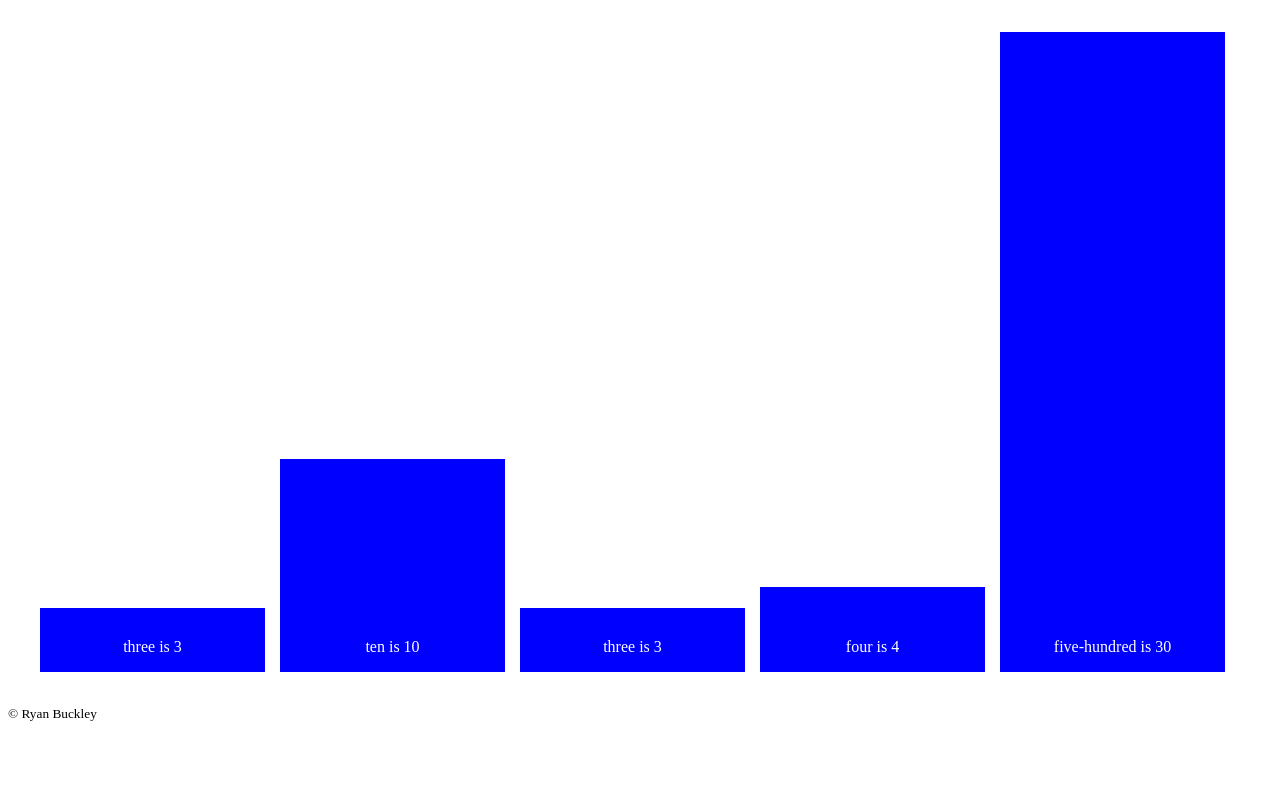
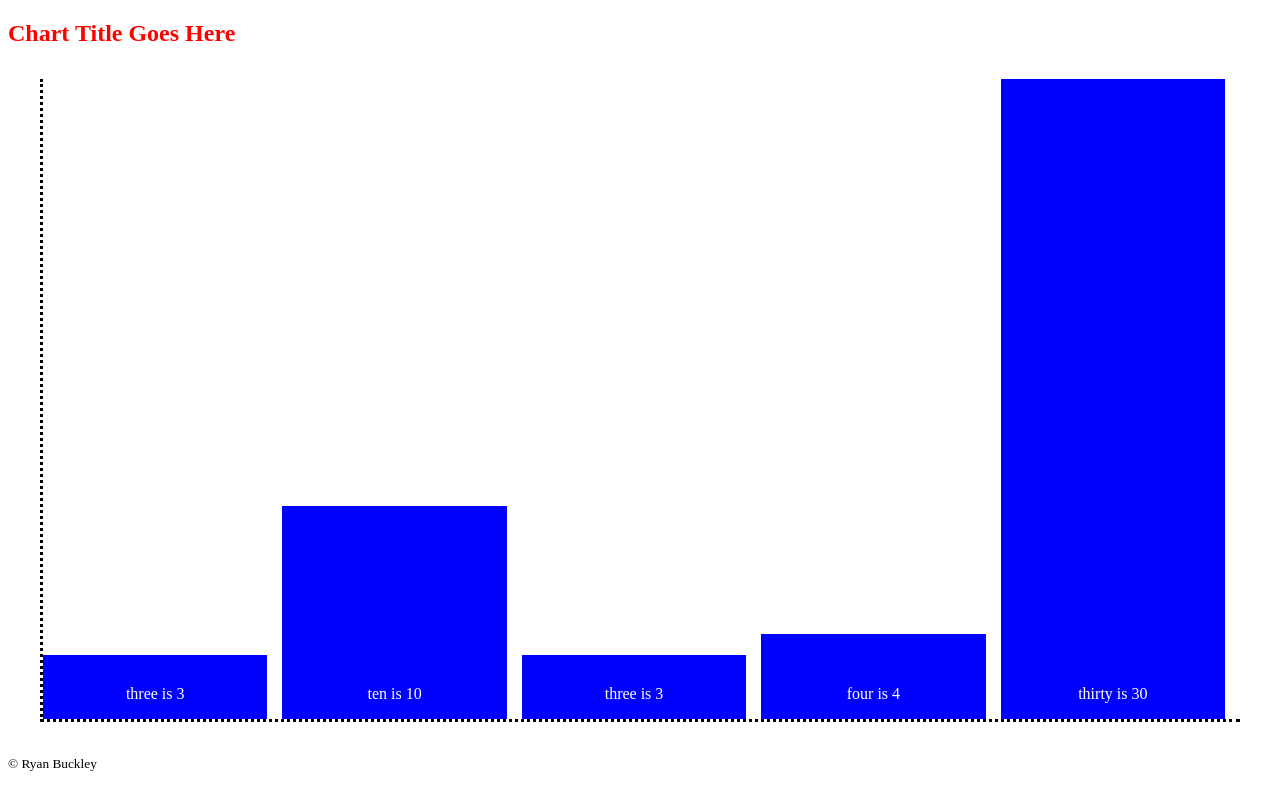
Before and after one commit to ryanbuckleyca/bar-chart, a website: page index.html in a window 1280 px wide. Drawn offline with nearby package versions, Linux system fonts and the light colour scheme.

Commit message:
Added title features: text, size and colours

```diff
--- a/drawBarChart.js
+++ b/drawBarChart.js
@@ -14,6 +14,14 @@ function drawBarChart(data, options, element) {
   let chartHeight = Math.max(...xValues);
   let heightXer = window.innerHeight / chartHeight * .8;
 
+  var node = document.createElement("h1");
+  node.id = "chartTitle";
+  node.style.color = options["titleFontColour"];
+  node.style.fontSize = options["titleFontSize"];
+  node.innerHTML = options["chartTitle"];
+  document.getElementById(element).appendChild(node);
+
+
   var node = document.createElement("div");
   node.id = "barChart";
   node.style.display = "flex";
@@ -21,6 +29,8 @@ function drawBarChart(data, options, element) {
   node.style.justifyContent = "space-evenly";
   node.style.alignItems = "flex-end";
   node.style.margin = "2em";
+  node.style.borderLeft = "dotted";
+  node.style.borderBottom = "dotted";
   document.getElementById(element).appendChild(node);
 
   let barTxtPos;
@@ -72,10 +82,6 @@ function drawBarChart(data, options, element) {
   //X-axis should show labels for each data value
 
   //OPTIONS
-  //chartTitle: should be able to be set and shown dynamically
-  //chartTitleFontSize
-  //chartTitleFontColour
-
   //Multiple Value (Stacked) bar charts. Allow the user to pass multiple values for each bar. Think about how you would need to structure this data compared to a single bar chart.
   //This should also support all the features of the single bar chart, including
     //Customizable bar colours, per value
--- a/index.html
+++ b/index.html
@@ -11,13 +11,20 @@
       <script type="text/javascript">
         $(function() {
           drawBarChart(
-            [[3, 10, 3, 4, 30], ['three', 'ten', 'three', 'four', 'five-hundred']],
+            //data
+            [[3, 10, 3, 4, 30],
+             ['three', 'ten', 'three', 'four', 'thirty']],
+            //options
             {"barColor": "blue",
-            "barPosition": "bottom",
-            "barSpacing": "15px",
-            "labelColor": "white",
-            "yAxis": "Y Values",
-            "xAxis": "X Values"},
+             "barPosition": "bottom",
+             "barSpacing": "15px",
+             "labelColor": "white",
+             "chartTitle": "Chart Title Goes Here",
+             "titleFontColour": "red",
+             "titleFontSize": "24px",
+             "yAxis": "Y Values",
+             "xAxis": "X Values"},
+            //element
             "graphArea"
           );
         });
```
